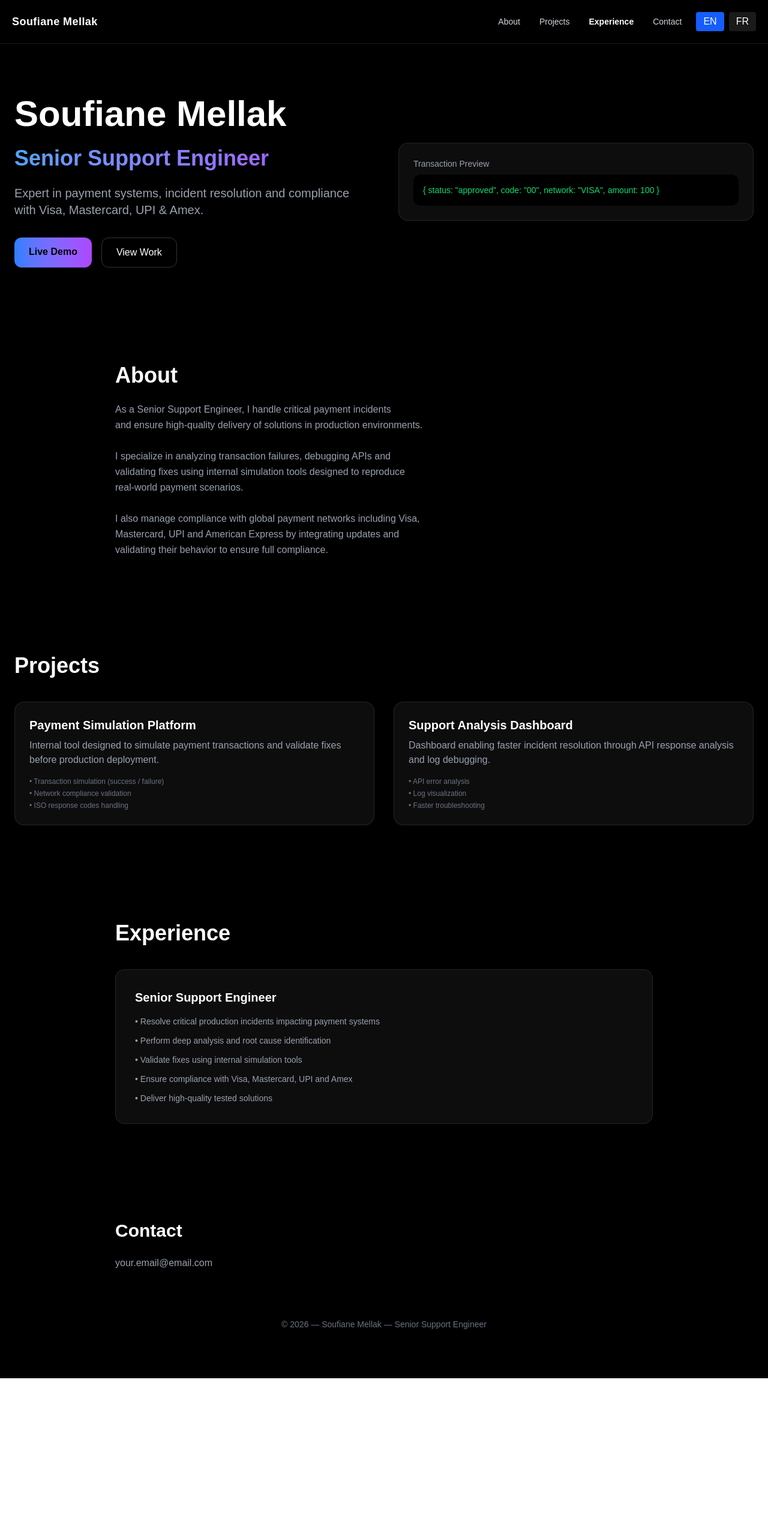
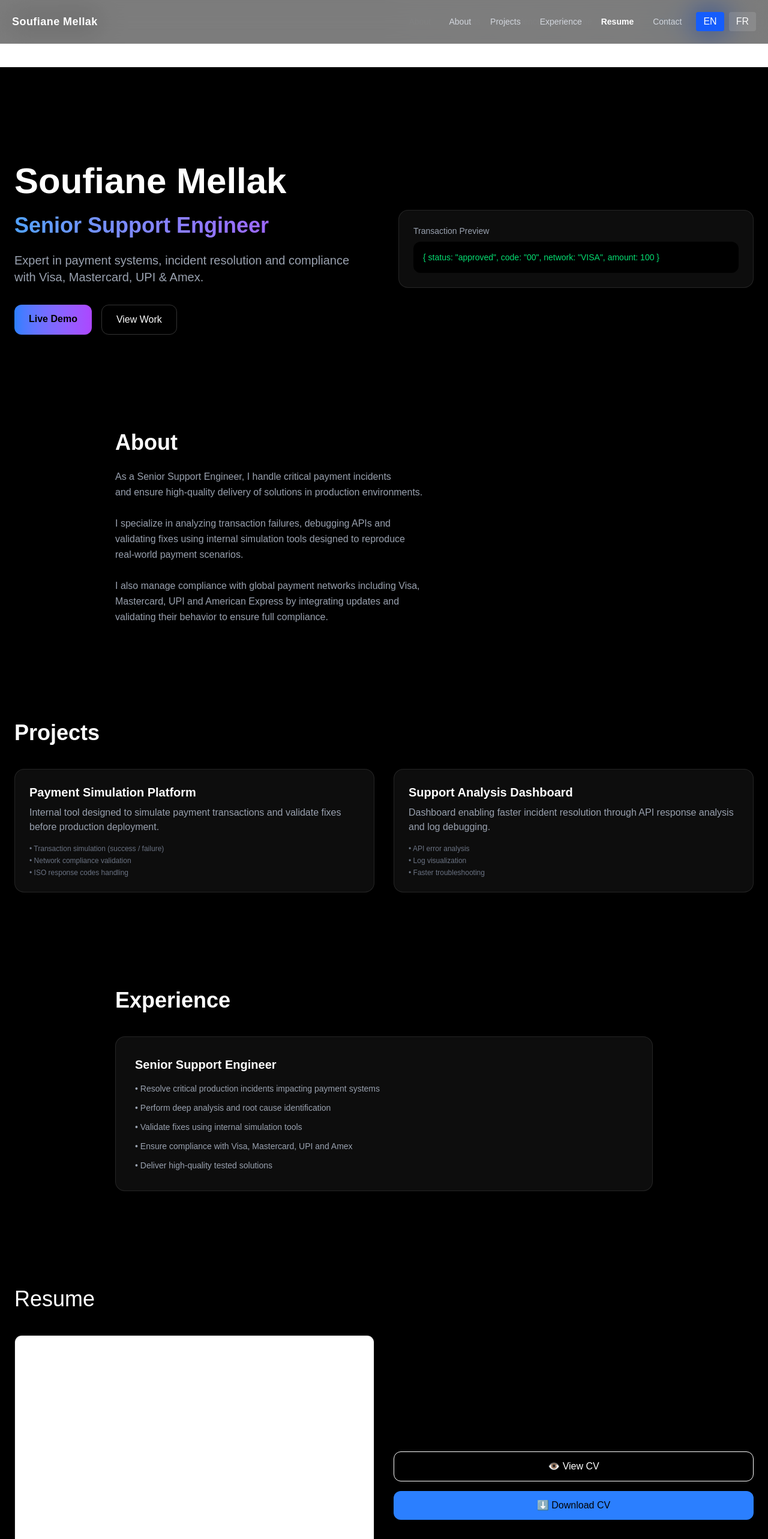
Before and after one commit to MellakSoufiane/portfolio-support-engineer, a Next.js app: page / in a window 1280 px wide. Shown: the top 2566 px of the page at 60% size. Before the commit the page ends 2298 px from the top, so only its background shows below. Built offline with nearby package versions, Linux system fonts and the light colour scheme.

Commit message:
add resume

```diff
--- a/app/layout.tsx
+++ b/app/layout.tsx
@@ -1,18 +1,69 @@
+"use client";
+
 import "./globals.css";
+import { useState } from "react";
 
-export const metadata = {
-  title: "Portfolio Monétique",
-  description: "Ingénieur Support & Expert Paiement",
-};
+// 👇 On reprend ta Navbar ici
+function Navbar({ lang, setLang }: any) {
+  return (
+    <nav className="fixed top-0 left-0 w-full z-50 backdrop-blur-xl bg-black/30 border-b border-white/10">
+      <div className="max-w-7xl mx-auto flex justify-between items-center p-5">
+        <h1 className="font-bold text-lg tracking-wide">
+          Soufiane Mellak
+        </h1>
+
+        <div className="flex items-center gap-6">
+          <div className="hidden md:flex gap-8 text-sm text-gray-300">
+            <a href="/#about">About</a>
+            <a href="/#projects">Projects</a>
+            <a href="/#experience">Experience</a>
+            <a href="/#resume">Resume</a>
+            <a href="/#contact">Contact</a>
+            <a href="/demo" className="text-blue-400">Demo</a>
+          </div>
+
+          <div className="flex gap-2">
+            <button
+              className={`px-3 py-1 rounded ${
+                lang === "en" ? "bg-blue-600" : "bg-white/10"
+              }`}
+              onClick={() => setLang("en")}
+            >
+              EN
+            </button>
+            <button
+              className={`px-3 py-1 rounded ${
+                lang === "fr" ? "bg-blue-600" : "bg-white/10"
+              }`}
+              onClick={() => setLang("fr")}
+            >
+              FR
+            </button>
+          </div>
+        </div>
+      </div>
+    </nav>
+  );
+}
 
 export default function RootLayout({
   children,
 }: {
   children: React.ReactNode;
 }) {
+  const [lang, setLang] = useState<"en" | "fr">("en");
+
   return (
-    <html lang="fr">
-      <body className="bg-black text-white">{children}</body>
+    <html lang="en">
+      <body className="bg-black text-white">
+
+        {/* Navbar globale */}
+        <Navbar lang={lang} setLang={setLang} />
+
+        {/* Contenu des pages */}
+        <div className="pt-28">{children}</div>
+
+      </body>
     </html>
   );
 }
--- a/app/page.tsx
+++ b/app/page.tsx
@@ -61,9 +61,15 @@ validating their behavior to ensure full compliance.`,
         "Deliver high-quality tested solutions",
       ],
     },
+    resume: {
+      title: "Resume",
+      view: "View CV",
+      download: "Download CV",
+      preview: "Preview",
+    },
     contact: {
       title: "Contact",
-      email: "your.email@email.com",
+      email: "mellaksoufiane4@gmail.com",
     },
     footer: "© 2026 — Soufiane Mellak — Senior Support Engineer",
   },
@@ -122,9 +128,15 @@ en validant leur bon fonctionnement.`,
         "Livraison de solutions testées et fiables",
       ],
     },
+     resume: {
+      title: "CV",
+      view: "Voir le CV",
+      download: "Télécharger",
+      preview: "Aperçu",
+    },
     contact: {
       title: "Contact",
-      email: "ton.email@email.com",
+      email: "mellaksoufiane4@gmail.com",
     },
     footer: "© 2026 — Soufiane Mellak — Ingénieur Support Senior",
   },
@@ -136,7 +148,7 @@ function Navbar({ lang, setLang }: { lang: "en" | "fr"; setLang: any }) {
 
   useEffect(() => {
     const handleScroll = () => {
-      const sections = ["about", "projects", "experience", "contact"];
+      const sections = ["about", "projects", "experience","resume", "contact"];
       const scrollPos = window.scrollY + 200;
       for (const sec of sections) {
         const el = document.getElementById(sec);
@@ -155,7 +167,7 @@ function Navbar({ lang, setLang }: { lang: "en" | "fr"; setLang: any }) {
         <h1 className="font-bold text-lg tracking-wide">Soufiane Mellak</h1>
         <div className="flex items-center gap-6">
           <div className="hidden md:flex gap-8 text-sm text-gray-300">
-            {["about", "projects", "experience", "contact"].map((sec) => (
+            {["about", "projects", "experience","resume", "contact"].map((sec) => (
               <a
                 key={sec}
                 href={`#${sec}`}
@@ -164,8 +176,8 @@ function Navbar({ lang, setLang }: { lang: "en" | "fr"; setLang: any }) {
                 }`}
               >
                 {sec.charAt(0).toUpperCase() + sec.slice(1)}
-              </a>
-            ))}
+            </a>
+          ))}
           </div>
           <div className="flex gap-2">
             <button
@@ -315,7 +327,49 @@ export default function Home() {
           </div>
         </motion.section>
 
-        {/* CONTACT */}
+        {/* ✅ RESUME SECTION */}
+        <motion.section
+          id="resume"
+          initial={{ opacity: 0, y: 50 }}
+          whileInView={{ opacity: 1, y: 0 }}
+          transition={{ duration: 0.8 }}
+          className="mb-40"
+        >
+          <h2 className="text-4xl mb-10">{t.resume.title}</h2>
+
+          <div className="grid md:grid-cols-2 gap-8">
+
+            {/* Preview PDF réel */}
+            <div className="border border-white/10 rounded-xl overflow-hidden">
+              <iframe
+                src={lang === "en" ? "/cv-en.pdf" : "/cv-fr.pdf"}
+                className="w-full h-[500px]"
+              />
+            </div>
+
+            {/* Actions */}
+            <div className="flex flex-col gap-4 justify-center">
+              <a
+                href={lang === "en" ? "/cv-en.pdf" : "/cv-fr.pdf"}
+                target="_blank"
+                className="border px-6 py-3 rounded-xl text-center hover:bg-white/10"
+              >
+                👁️ {t.resume.view}
+              </a>
+
+              <a
+                href={lang === "en" ? "/cv-en.pdf" : "/cv-fr.pdf"}
+                download
+                className="bg-blue-500 text-black px-6 py-3 rounded-xl text-center"
+              >
+                ⬇️ {t.resume.download}
+              </a>
+            </div>
+
+          </div>
+        </motion.section>
+
+         {/* CONTACT */}
         <motion.section
           id="contact"
           initial={{ opacity: 0, y: 50 }}
@@ -329,7 +383,7 @@ export default function Home() {
         </motion.section>
 
         {/* FOOTER */}
-        <section className="pb-20 text-center text-gray-500 text-sm">{t.footer}</section>
+        <footer className="text-center text-gray-500">{t.footer}</footer>
       </div>
     </main>
   );
```
Also changed, not shown: 1 other file (tests, documents, lock files or other folders).
